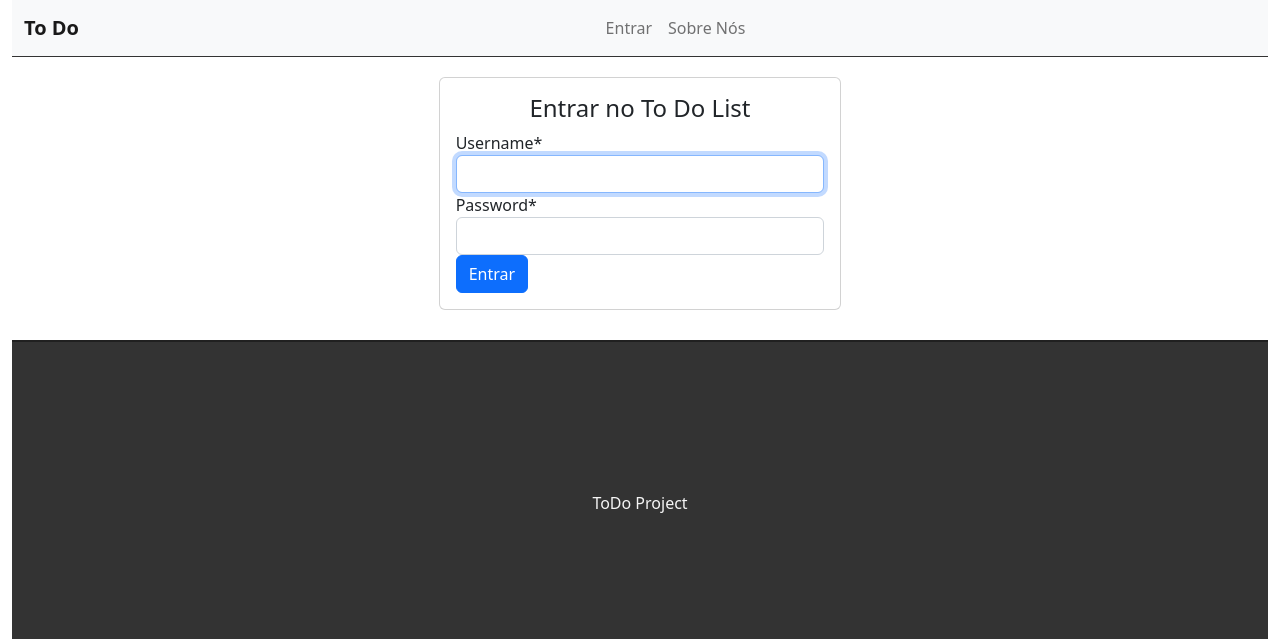
After one commit to Krupique/django-projects, a Django app: page /accounts/login/ in a window 1280 px wide. The commit adds this page. Shown: the top 639 px of the page. Run offline with Django 4.2, Linux system fonts and the light colour scheme; some libraries are stand-ins or nearby versions.

Commit message:
CHORE: Adicionando tela de Login e Logout

```diff
--- a/00-projeto_todo/todo/tasks/static/css/style.css
+++ b/00-projeto_todo/todo/tasks/static/css/style.css
@@ -134,3 +134,10 @@ ul.messages li {
     margin-left: 5px;
     margin-right: 5px;
 }
+
+
+/* Login */
+
+.auth-card {
+    margin-bottom: 30px;
+}
--- a/00-projeto_todo/todo/tasks/templates/base.html
+++ b/00-projeto_todo/todo/tasks/templates/base.html
@@ -30,6 +30,7 @@
                 </button>
                 <div class="collapse navbar-collapse" id="navbarSupportedContent">
                     <ul class="navbar-nav me-auto mb-2 mb-lg-0">
+                        {% if user.is_authenticated %}
                             <li class="nav-item">
                                 <a class="nav-link active" aria-current="page" href="#">Home</a>
                             </li>
@@ -37,10 +38,20 @@
                             <li class="nav-item">
                                 <a class="nav-link" aria-current="page" href="#">Usuários</a>
                             </li>
+                        {% else %}
+                            <li class="nav-item">
+                                <a class="nav-link" href="/accounts/login">Entrar</a>
+                            </li>
 
+                        {% endif %}
                         <li class="nav-item">
                             <a class="nav-link" aria-current="page" href="#">Sobre Nós</a>
                         </li>
+                        {% if user.is_authenticated %}
+                            <li class="nav-item">
+                                <a class="nav-link" href="/accounts/logout">Sair</a>
+                            </li>
+                        {% endif %}
                     </ul>
                 </div>
             </div>
--- /dev/null
+++ b/00-projeto_todo/todo/template/registration/login.html
@@ -0,0 +1,26 @@
+{% extends 'base.html' %}
+{% load crispy_forms_tags %}
+
+{% block title%}Entrar no To Do List{% endblock %}
+
+{% block content %}
+<div class="row">
+    <div class="col-md-4 offset-md-4">
+        <div class="card auth-card">
+            <div class="card-body">
+                <h4 class="card-title text-center">Entrar no To Do List</h4>
+
+                <form methdo="POST">
+                    {% csrf_token %}
+                    <input type="hidden" name="next" value="{{ next }}">
+
+                    {{ form|crispy}}
+                    <button type="submit" class="btn btn-primary btn-block">Entrar</button>
+                </form>
+            </div>
+        </div>
+    </div>
+</div>
+
+
+{% endblock %}
--- a/00-projeto_todo/todo/todo/urls.py
+++ b/00-projeto_todo/todo/todo/urls.py
@@ -1,22 +1,8 @@
-"""todo URL Configuration
-
-The `urlpatterns` list routes URLs to views. For more information please see:
-    https://docs.djangoproject.com/en/4.1/topics/http/urls/
-Examples:
-Function views
-    1. Add an import:  from my_app import views
-    2. Add a URL to urlpatterns:  path('', views.home, name='home')
-Class-based views
-    1. Add an import:  from other_app.views import Home
-    2. Add a URL to urlpatterns:  path('', Home.as_view(), name='home')
-Including another URLconf
-    1. Import the include() function: from django.urls import include, path
-    2. Add a URL to urlpatterns:  path('blog/', include('blog.urls'))
-"""
 from django.contrib import admin
 from django.urls import path, include
 
 urlpatterns = [
     path("admin/", admin.site.urls),
     path("", include('tasks.urls')),
+    path("accounts/", include('django.contrib.auth.urls')),
 ]
```
Also changed, not shown: 00-projeto_todo/todo/tasks/views.py (+8 -1 lines), 00-projeto_todo/todo/todo/settings.py (+7 -1 lines), 00-projeto_todo/todo/db.sqlite3. Lines whose indentation alone changed are shown as unchanged.
